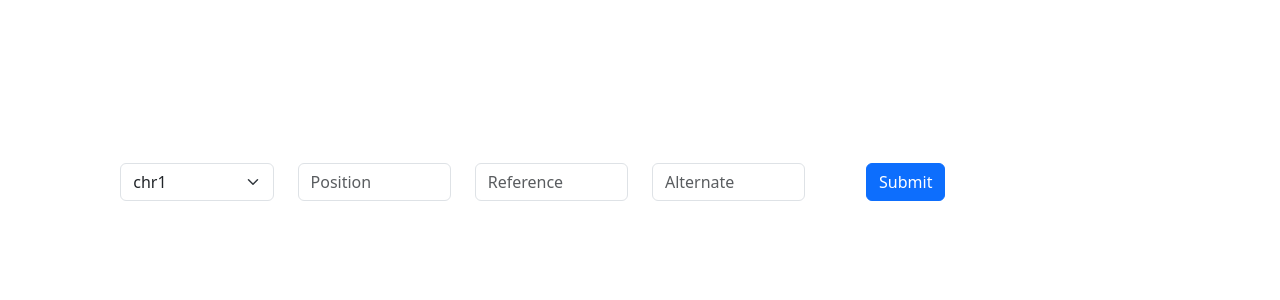
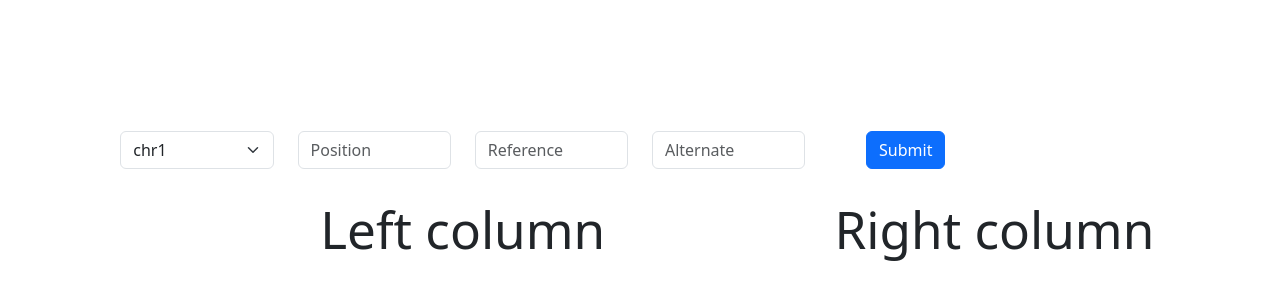
Before and after one commit to jeremy-duke-nus/Variant-aggregator, a React (Vite) app in the folder React-app/: page / in a window 1280 px wide. Shown: the part 226-526 px from the top of the page. Built offline with nearby package versions, Linux system fonts and the light colour scheme.

Commit message:
update main app jsx

```diff
--- a/React-app/src/App.jsx
+++ b/React-app/src/App.jsx
@@ -1,13 +1,28 @@
 import "./App.css";
+import React, { useState } from "react";
 import Form from "./components/form";
-import React, { useState } from "react";
+import "bootstrap/dist/css/bootstrap.min.css";
 
 function App() {
   const [query, setQuery] = useState({});
 
   return (
     <>
-      <Form submitQuery={setQuery} />
+      <div className="container" key="_main-container">
+        <div className="row mt-4" key="_form">
+          <Form submitQuery={setQuery} />
+        </div>
+
+        <div className="row mt-4" key="_results">
+          <div className="col-md-8">
+            <h1>Left column</h1>
+          </div>
+
+          <div className="col-md-4">
+            <h1>Right column</h1>
+          </div>
+        </div>
+      </div>
     </>
   );
 }
```
